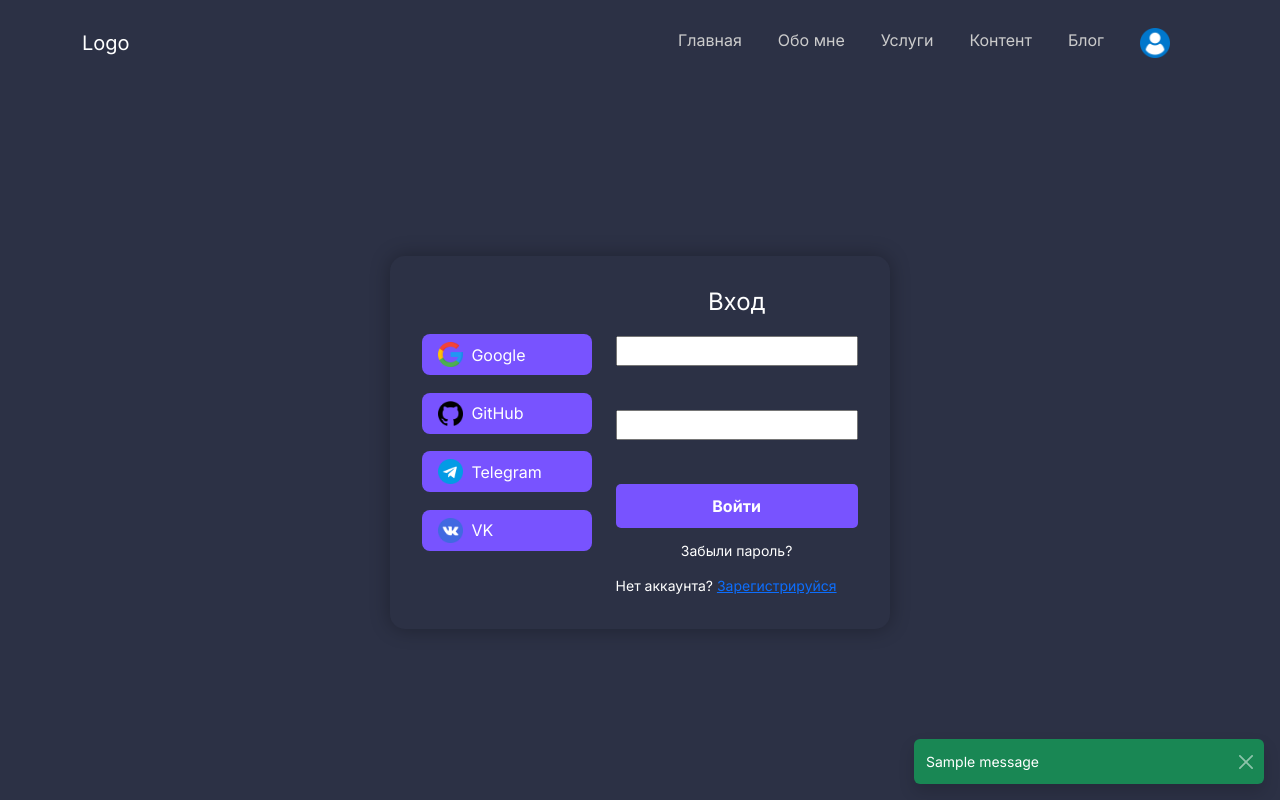
After one commit to sonechkak/mentor_project, a Django app: template src/templates/accounts/login.html in a window 1280 px wide. The commit adds this page. Run offline with Django 3.2, Linux system fonts and the light colour scheme; the template is opened without the code that fills it, so the values that code supplies are empty, except form fields; tables that the repository leaves empty hold one stand-in row (values such as "Sample post"); one stand-in notice (Sample message) is shown; form fields are guessed from the names that the template uses.

Commit message:
create base,login,home.html update login\logout views added static icons

```diff
--- a/src/apps/accounts/urls.py
+++ b/src/apps/accounts/urls.py
@@ -1,7 +1,10 @@
 from django.urls import path
+from . import views
 
 app_name = 'accounts'
 
 urlpatterns = [
-
+    path('home/', views.HomeView.as_view(), name='home'),
+    path('login/', views.LoginView.as_view(), name='login'),
+    path('logout/', views.LogoutView.as_view(), name='logout'),
 ]
--- a/src/apps/accounts/utils.py
+++ b/src/apps/accounts/utils.py
@@ -3,3 +3,7 @@ import os
 
 def avatar_upload_to(instance, filename):
     return os.path.join('src/media/avatars', filename)
+
+
+def normalize_email(email: str) -> str:
+    return email.lower()
--- a/src/static/css/styles.css
+++ b/src/static/css/styles.css
@@ -1,3 +1,175 @@
+body {
+    font-family: 'Inter', sans-serif;
+    background-color: #2C3145;
+    color: #fff;
+    margin: 0;
+    padding: 0;
+}
+
+.navbar {
+    height: 85px;
+    display: flex;
+    align-items: center;
+}
+
+.nav-link {
+    color: #ccc;
+    margin-right: 20px;
+}
+
+.nav-link:hover {
+    color: #fff;
+}
+
+.nav-item.dropdown:hover .dropdown-menu {
+    display: block;
+    margin-top: 0;
+}
+
+/* Убираем стрелочку у dropdown-toggle */
+.nav-link.dropdown-toggle::after {
+    display: none;
+}
+
+/* Задаем фон для выпадающего меню */
+.dropdown-menu {
+    background-color: #343a54; /* Цвет фона основной страницы */
+    border: none; /* Убираем границу, если нужно */
+}
+
+/* Цвет текста внутри меню */
+.dropdown-menu .dropdown-item {
+    color: #ccc; /* Белый цвет текста */
+}
+
+/* Цвет текста при наведении */
+.dropdown-menu .dropdown-item:hover {
+    background-color: #202333; /* Немного темнее при наведении */
+    color: #ffffff;
+}
+
+.hero-text h1 {
+    font-size: 3rem;
+    font-weight: bold;
+    line-height: 1.2;
+}
+
+.hero-text p {
+    font-size: 1rem;
+    margin-top: 1rem;
+    margin-bottom: 2rem;
+}
+
+.main-btn {
+    background-color: #7853FF;
+    border: none;
+    border-radius: 5px;
+    padding: 10px 20px;
+    color: #fff;
+    font-weight: bold;
+}
+
+.main-btn:hover {
+    background-color: #6A48E3;
+}
+
+.social-icons img {
+    width: 24px;
+    margin-right: 10px;
+}
+
+/* Центрирование карточки */
+.login-container {
+    display: flex;
+    justify-content: center;
+    align-items: center;
+    height: calc(100vh - 85px); /* Учитываем высоту хедера */
+    background-color: #2C3145; /* Цвет фона */
+    padding: 1rem;
+    overflow: hidden; /* Убираем полосы прокрутки */
+}
+
+/* Карточка логина */
+.login-card {
+    background-color: #2C3145;
+    border-radius: 15px;
+    box-shadow: 0 0 20px rgba(0, 0, 0, 0.3);
+    padding: 2rem;
+    display: flex;
+    flex-direction: row; /* Горизонтальное расположение */
+    gap: 1.5rem; /* Отступы между блоками */
+    align-items: center;
+    width: 40%;
+}
+
+/* Заголовок "Логин" */
+.header-section {
+    margin-bottom: 1rem; /* Отступ снизу для заголовка */
+    text-align: left; /* Выравнивание заголовка по левому краю */
+    width: 100%;
+}
+
+.header-section h4 {
+    margin: 0;
+    font-size: 1.5rem;
+}
+
+/* Блок с кнопками */
+.social-buttons {
+    display: flex;
+    flex-direction: column;
+    gap: 1.1rem;
+    width: 70%;
+}
+
+.btn-social {
+    display: flex;
+    align-items: center;
+    justify-content: flex-start;
+    gap: 0.5rem;
+    background-color: #7853FF;
+    color: #fff;
+    border: none;
+    padding: 0.5rem 1rem;
+    border-radius: 8px;
+    text-align: left; /* Текст выравнивается по левому краю */
+    width: 100%;
+
+}
+
+.btn-social img {
+    margin: 0; /* Убираем лишний отступ вокруг иконки */
+}
+
+.btn-social:hover {
+    background-color: #6A48E3;
+}
+
+/* Форма логина */
+.form-section {
+    display: flex;
+    flex-direction: column;
+    gap: 0.75rem;
+    width: 100%;
+}
+
+.form-control {
+    padding: 0.5rem;
+    border: 1px solid #838dd1;
+    border-radius: 5px;
+    background-color: #2C3145;
+    color: #fff;
+}
+
+.form-control:focus {
+    background-color: #2C3145;
+    color: #fff;
+}
+
+.form-control::placeholder {
+    color: white; /* Цвет текста placeholder */
+    opacity: 1;   /* Полностью непрозрачный */
+}
 
 .error-message {
     min-height: 20px; /* Минимальная высота для блока с ошибкой */
--- /dev/null
+++ b/src/templates/accounts/login.html
@@ -0,0 +1,89 @@
+{% extends 'base.html' %}
+{% load static %}
+
+{% block title %}
+<title>Вход в систему</title>
+{% endblock title %}
+
+{% block css %}
+{% endblock %}
+
+{% block content %}
+<!-- Основной контейнер -->
+<div class="login-container">
+    <!-- Карточка логина -->
+    <div class="login-card">
+        <!-- Кнопки социальных сетей -->
+        <div class="social-buttons">
+            <button class="btn-social">
+                <img src="{% static 'img/google.png' %}" alt="Google"
+                     width="25"> Google
+            </button>
+            <button class="btn-social">
+                <img src="{% static 'img/github.png' %}" alt="GitHub"
+                     width="25"> GitHub
+            </button>
+            <button class="btn-social">
+                <img src="{% static 'img/tg.png' %}" alt="Telegram"
+                     width="25"> Telegram
+            </button>
+            <button class="btn-social">
+                <img src="{% static 'img/vk.png' %}" alt="VK"
+                     width="25"> VK
+            </button>
+        </div>
+
+        <!-- Разделитель формы -->
+        <div class="form-section">
+            <h4 class="text-white text-center">Вход</h4>
+            <form method="post" class="form-section" novalidate>
+                {% csrf_token %}
+
+                {{ form.email }}
+                <div class="error-message mt-0">
+                    {% if form.email.errors %}
+                    <span class="text-danger">{{ form.email.errors.0 }}</span>
+                    {% endif %}
+                </div>
+
+                {{ form.password }}
+                <div class="error-message mt-0">
+                    {% if form.password.errors %}
+                    <span class="text-danger">{{ form.password.errors.0 }}</span>
+                    {% endif %}
+                </div>
+
+                <button class="main-btn" type="submit">Войти</button>
+            </form>
+
+            <small class="text-white text-center">Забыли пароль?</small>
+            <div>
+                <small class="text-white text-center">Нет аккаунта?
+                    <a href="#">Зарегистрируйся</a></small>
+            </div>
+        </div>
+    </div>
+</div>
+
+
+<!-- Уведомление -->
+{% if messages %}
+<div id="notification-container"
+     class="toast-container position-fixed bottom-0 end-0 p-3">
+    {% for message in messages %}
+    <div class="toast align-items-center text-bg-success border-0 show"
+         role="alert" aria-live="assertive" aria-atomic="true"
+         data-bs-autohide="true" data-bs-delay="7000">
+        <div class="d-flex">
+            <div class="toast-body">
+                {{ message }}
+            </div>
+            <button type="button" class="btn-close btn-close-white me-2 m-auto"
+                    data-bs-dismiss="toast" aria-label="Close"></button>
+        </div>
+    </div>
+    {% endfor %}
+</div>
+{% endif %}
+
+{% endblock content %}
--- /dev/null
+++ b/src/templates/base.html
@@ -0,0 +1,91 @@
+<!doctype html>
+<html lang="en">
+{% load static %}
+
+<head>
+    {% block title %}
+    <title></title>
+    {% endblock title %}
+
+    <meta charset="UTF-8">
+    <meta http-equiv="X-UA-Compatible" content="IE=edge">
+    <meta name="viewport" content="width=device-width, initial-scale=1">
+    <!-- Bootstrap CSS -->
+    <link href="https://cdn.jsdelivr.net/npm/bootstrap@5.3.0/dist/css/bootstrap.min.css"
+          rel="stylesheet">
+    <link href="https://fonts.googleapis.com/css2?family=Inter:wght@400;600;700&display=swap"
+          rel="stylesheet">
+
+    <!-- Main CSS -->
+    <link href="{% static 'css/styles.css' %}" rel="stylesheet"/>
+
+    {% block css %}
+    {% endblock css %}
+</head>
+<body>
+
+<header>
+    <!-- Навигация -->
+    <nav class="navbar navbar-expand-lg">
+        <div class="container">
+            <a class="navbar-brand text-white" href="#">Logo</a>
+            <button class="navbar-toggler" type="button" data-bs-toggle="collapse"
+                    data-bs-target="#navbarNav">
+                <span class="navbar-toggler-icon"></span>
+            </button>
+            <div class="collapse navbar-collapse" id="navbarNav">
+                <ul class="navbar-nav ms-auto">
+                    <li class="nav-item">
+                        <a class="nav-link" href="{% url 'accounts:home' %}">Главная</a>
+                    </li>
+                    <li class="nav-item"><a class="nav-link" href="#">Обо мне</a></li>
+                    <li class="nav-item"><a class="nav-link" href="#">Услуги</a></li>
+                    <li class="nav-item"><a class="nav-link" href="#">Контент</a></li>
+                    <li class="nav-item"><a class="nav-link" href="#">Блог</a></li>
+                    <!-- Выпадающее меню -->
+                    <li class="nav-item dropdown">
+                        <a class="nav-link dropdown-toggle" href="#" id="userDropdown"
+                           role="button" data-bs-toggle="dropdown" aria-expanded="false">
+                            <img src="{% static 'img/user.png' %}" alt="user" width="30px"
+                                 height="30px">
+                        </a>
+                        <ul class="dropdown-menu dropdown-menu-end" aria-labelledby="userDropdown">
+                            <li><a class="dropdown-item" href="#">Профиль</a></li>
+
+                            {% if request.user.is_authenticated and request.user.is_admin %}
+                                <li><a class="dropdown-item"
+                                       href="#"
+                                       target="_blank"
+                                >Админка</a></li>
+                            {% endif %}
+
+                            <li>
+                                <hr class="dropdown-divider">
+                            </li>
+
+                            {% if request.user.is_authenticated %}
+                            <li><a class="dropdown-item" href="{% url 'accounts:logout' %}">Выход
+                            </a></li>
+                            {% else %}
+                            <li><a class="dropdown-item" href="{% url 'accounts:login' %}">Войти в
+                                систему</a></li>
+                            {% endif %}
+
+                        </ul>
+                    </li>
+                </ul>
+            </div>
+        </div>
+    </nav>
+</header>
+
+<main>
+    {% block content %}
+    {% endblock %}
+</main>
+
+
+<!-- Bootstrap JS -->
+<script src="https://cdn.jsdelivr.net/npm/bootstrap@5.3.0/dist/js/bootstrap.bundle.min.js"></script>
+</body>
+</html>
```
Also changed, not shown: src/apps/accounts/forms.py (+22 -0 lines), src/apps/accounts/views.py (+71 -2 lines), src/templates/home.html (added, +41 -0 lines), src/static/img/github.png (added), src/static/img/google.png (added), src/static/img/tg.png (added), src/static/img/user.png (added), src/static/img/vk.png (added).
